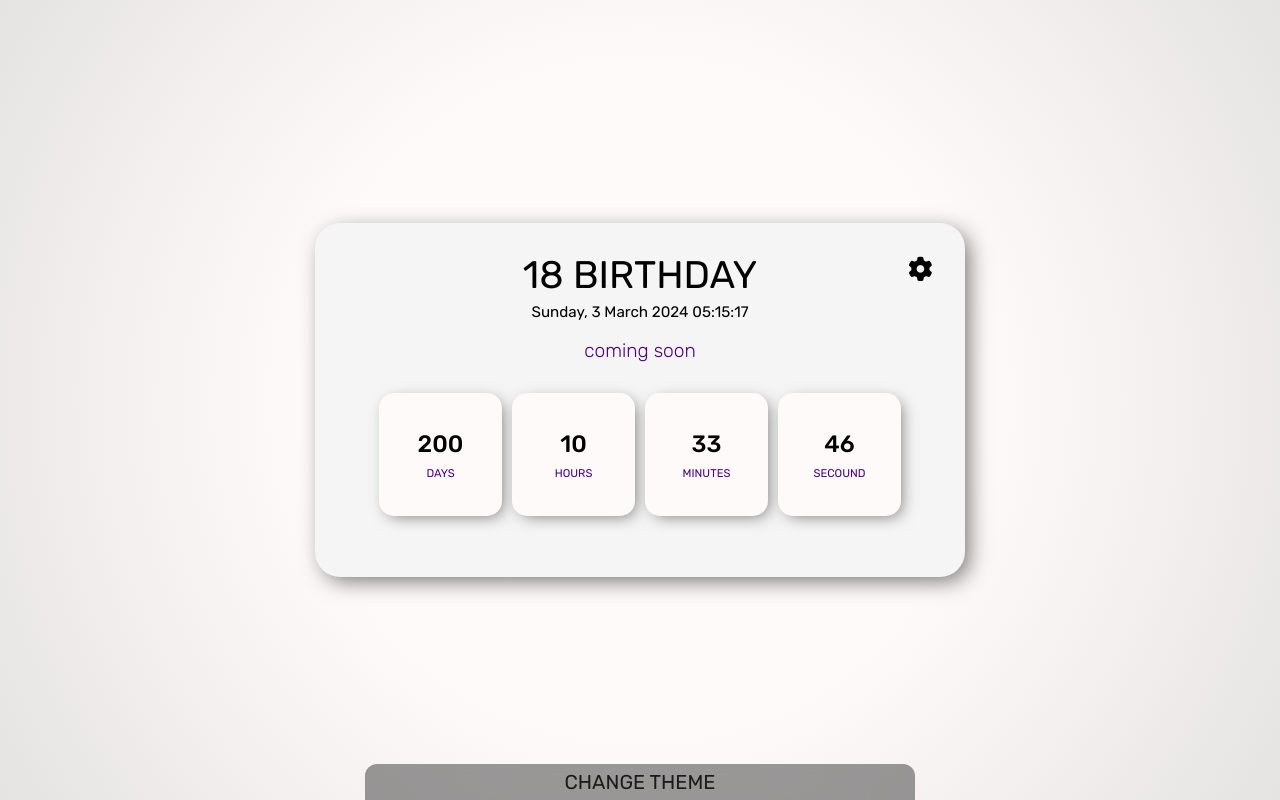
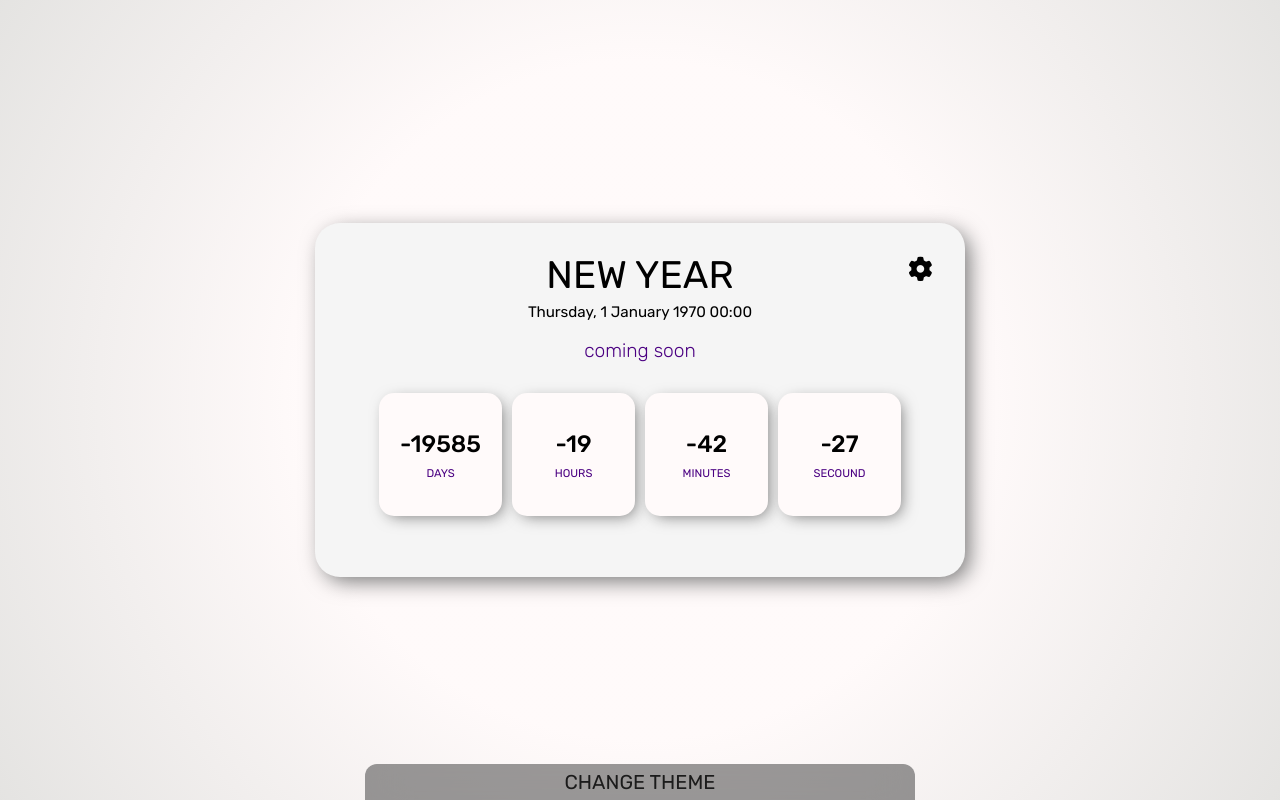
Before and after one commit to Nisser111/countdown-timer, a plain HTML site: page index.html in a window 1280 px wide. Drawn offline with Linux system fonts and the light colour scheme.

Commit message:
Fixed problem with flashing displays. Saving title and finalDate to local storage. Basic simplify code

```diff
--- a/index.html
+++ b/index.html
@@ -37,7 +37,7 @@
 
     <main>
       <header>
-        <h1>18 BIRTHDAY</h1>
+        <h1>NEW YEAR</h1>
         <p id="countdown-date-display"></p>
         <span id="edit-button"><i class="fa-solid fa-gear"></i></span>
       </header>
@@ -50,7 +50,7 @@
             max="366"
             class="display"
             id="days-display"
-            value="365"
+            value="000"
             readonly
           />
           <label for="days-display">days</label>
@@ -62,7 +62,7 @@
             max="99"
             class="display"
             id="hours-display"
-            value="99"
+            value="00"
             readonly
           />
           <label for="hours-display">hours</label>
@@ -74,7 +74,7 @@
             max="60"
             class="display"
             id="minutes-display"
-            value="59"
+            value="00"
             readonly
           />
           <label for="minutes-display">minutes</label>
@@ -83,10 +83,10 @@
           <input
             type="number"
             min="0"
-            max="60"
+            max=""
             class="display"
             id="secounds-display"
-            value="59"
+            value="00"
             readonly
           />
           <label for="secound-display">secound</label>
--- a/script.js
+++ b/script.js
@@ -1,19 +1,19 @@
+function reloadCountdownTimer(date) {
   const daysDisplay = document.querySelector("#days-display");
   const hoursDisplay = document.querySelector("#hours-display");
   const minutesDisplay = document.querySelector("#minutes-display");
   const secoundsDisplay = document.querySelector("#secounds-display");
 
-let finalDate = new Date("March 3, 2024 05:15:17");
-
-function reloadCountdownTimer(finalDate) {
-  const countdownDate = finalDate.getTime();
-const countdown = setInterval(() => {
+  const countdownDate = date.getTime();
+  let countdown = setInterval(() => {
     const now = new Date().getTime();
     let timeLeft = countdownDate - now;
 
     // Calculating the days, hours, minutes and seconds left
     let days = Math.floor(timeLeft / (1000 * 60 * 60 * 24));
-  let hours = Math.floor((timeLeft % (1000 * 60 * 60 * 24)) / (1000 * 60 * 60));
+    let hours = Math.floor(
+      (timeLeft % (1000 * 60 * 60 * 24)) / (1000 * 60 * 60)
+    );
     let minutes = Math.floor((timeLeft % (1000 * 60 * 60)) / (1000 * 60));
     let seconds = Math.floor((timeLeft % (1000 * 60)) / 1000);
 
@@ -26,9 +26,11 @@ const countdown = setInterval(() => {
     // When countdown is over
     if (timeLeft < 0) clearInterval(countdown);
   }, 1000);
+
+  return countdown;
 }
 
-// Transform data from Date to readable string
+// Modify finalDate to different formats
 function getFinalDateInfo(date, isDatetimeLocalFormat = false) {
   const days = [
     "Sunday",
@@ -54,51 +56,79 @@ function getFinalDateInfo(date, isDatetimeLocalFormat = false) {
     "December",
   ];
 
-  let dateInfo;
-
-  if(isDatetimeLocalFormat) {
+  if (isDatetimeLocalFormat) {
     let [dateString, timeString] = date.split("T");
     let [year, month, days] = dateString.split("-");
     let [hours, minutes] = timeString.split(":");
 
-    date = new Date(parseInt(year), parseInt(month) - 1, parseInt(days), parseInt(hours), parseInt(minutes));
+    date = new Date(
+      parseInt(year),
+      parseInt(month) - 1,
+      parseInt(days),
+      parseInt(hours),
+      parseInt(minutes)
+    );
   }
 
   let nameOfDay = days[date.getDay()];
   let day = date.getDate();
   let nameOfMonth = mounths[date.getMonth()];
   let year = date.getFullYear();
-  let seconds = date.getSeconds().toString().padStart(2, "0");
   let minutes = date.getMinutes().toString().padStart(2, "0");
   let hours = date.getHours().toString().padStart(2, "0");
 
-  dateInfo = `${nameOfDay}, ${day} ${nameOfMonth} ${year} ${hours}:${minutes}:${seconds}`;
+  let dateInfo = `${nameOfDay}, ${day} ${nameOfMonth} ${year} ${hours}:${minutes}`;
 
   return {
-    nameOfDay: nameOfDay,
-    datetimeLocalFormat: `${year}-${(date.getMonth() + 1).toString().padStart(2, "0")}-${day.toString().padStart(2, "0")}T${hours}:${minutes}`,
+    datetimeLocalFormat: `${year}-${(date.getMonth() + 1)
+      .toString()
+      .padStart(2, "0")}-${day
+      .toString()
+      .padStart(2, "0")}T${hours}:${minutes}`,
     dateInfo: dateInfo,
     dateNormalFormat: date,
   };
 }
 
 function reloadFinalDateDisplay(newFinalDate) {
-  const finalDateDisplay = document.querySelector("#countdown-date-display");
-  finalDateDisplay.innerHTML = getFinalDateInfo(newFinalDate).dateInfo;
+  document.querySelector("#countdown-date-display").innerHTML =
+    getFinalDateInfo(newFinalDate).dateInfo;
 }
 
 window.onload = function () {
   const body = document.querySelector("body");
-  const avaiavbleColorScheme = ["light", "dark", "holiday", "new-year", "birthday"];
+  const title = document.querySelector("main header h1");
+  const editSettingBtn = document.querySelector("#edit-button");
+  const settingsWindow = document.querySelector("#settings");
+  const titleInput = document.querySelector("#settings input[type='text']");
+  const dateInput = document.querySelector("#settings input[type='datetime-local']");
+  const buttons = document.querySelectorAll("#settings button");
+  const changeThemeButton = document.querySelector(".theme-container header");
+
+  const now = new Date();
+  let finalDate =
+  new Date(localStorage.getItem("finalDate")) ||
+  new Date(now.getFullYear(), 11, 31, 0, 0, 0);
+
+  const avaiavbleColorScheme = [
+    "light",
+    "dark",
+    "holiday",
+    "new-year",
+    "birthday",
+  ];
+
+  // Set current color scheme
   let currentColorScheme = body.classList.value;
 
-  // Start countdownTimer
-  reloadCountdownTimer(finalDate);
-
+  // Start countdown timer
+  let previousCountdownId = reloadCountdownTimer(finalDate);
 
   // Render readable string
   reloadFinalDateDisplay(finalDate);
 
+  // Load previous title if exist
+  title.innerHTML = localStorage.getItem("title") || "NEW YEAR";
 
   // Load color scheme from local storage if exist
   if (localStorage.getItem("colorScheme")) {
@@ -119,21 +149,13 @@ window.onload = function () {
   }
 
   // Edit title and final date
-  const editSettingBtn = document.querySelector("#edit-button");
-  const settingsWindow = document.querySelector("#settings");
-  const titleInput = document.querySelector("#settings input[type='text']");
-  const dateInput = document.querySelector("#settings input[type='datetime-local']");
-  const title = document.querySelector("main header h1");
-  const buttons = document.querySelectorAll("#settings button");
-
-  // Load current data to settings
   titleInput.value = title.innerHTML;
   dateInput.value = getFinalDateInfo(finalDate).datetimeLocalFormat;
 
   editSettingBtn.addEventListener("click", () => {
     settingsWindow.classList.toggle("active");
 
-    // Cancel
+    // Cancel button
     buttons[0].addEventListener("click", () => {
       titleInput.value = title.innerHTML;
       dateInput.value = getFinalDateInfo(finalDate).datetimeLocalFormat;
@@ -141,22 +163,20 @@ window.onload = function () {
       settingsWindow.classList.remove("active");
     });
 
-    // Save
+    // Save button
     buttons[1].addEventListener("click", () => {
       titleInput.value = title.innerHTML = titleInput.value;
       let tempFinalDate = getFinalDateInfo(dateInput.value, true);
       reloadFinalDateDisplay(tempFinalDate.dateNormalFormat);
       finalDate = tempFinalDate.dateNormalFormat;
-      reloadCountdownTimer(finalDate);
-
+      clearInterval(previousCountdownId);
+      previousCountdownId = reloadCountdownTimer(finalDate);
 
       settingsWindow.classList.remove("active");
     });
-
   });
 
   // Onlcick changing theme panel
-  const changeThemeButton = document.querySelector(".theme-container header");
   changeThemeButton.addEventListener("click", () => {
     const content = document.querySelector(".content");
     content.classList.toggle("active");
@@ -174,9 +194,7 @@ window.onload = function () {
           else {
             body.classList = "";
             body.classList.add(choosedPattern);
-            document
-              .querySelector(".theme-pattern.current")
-              .classList.remove("current");
+            document.querySelector(".theme-pattern.current").classList.remove("current");
             e.target.classList.add("current");
             currentColorScheme = choosedPattern;
 
@@ -187,3 +205,19 @@ window.onload = function () {
     }
   });
 };
+
+window.addEventListener("beforeunload", () => {
+  const title = document.querySelector("main header h1").innerHTML;
+
+  if (!localStorage.getItem("title")) {
+    localStorage.setItem("title", title);
+  } else {
+    localStorage.title = title;
+  }
+
+  if (!localStorage.getItem("date")) {
+    localStorage.setItem("finalDate", finalDate);
+  } else {
+    localStorage.finalDate = finalDate;
+  }
+});
```
Lines whose indentation alone changed are shown as unchanged.
